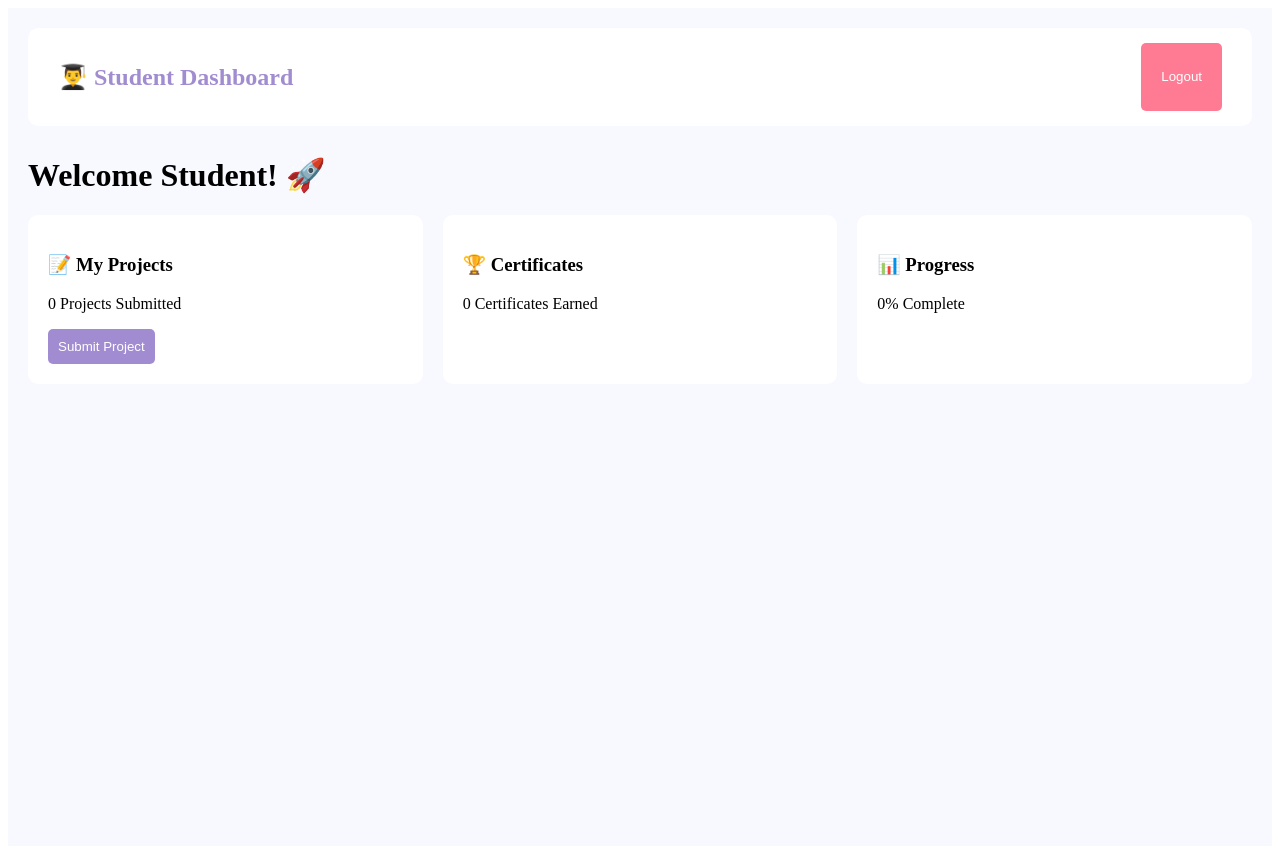
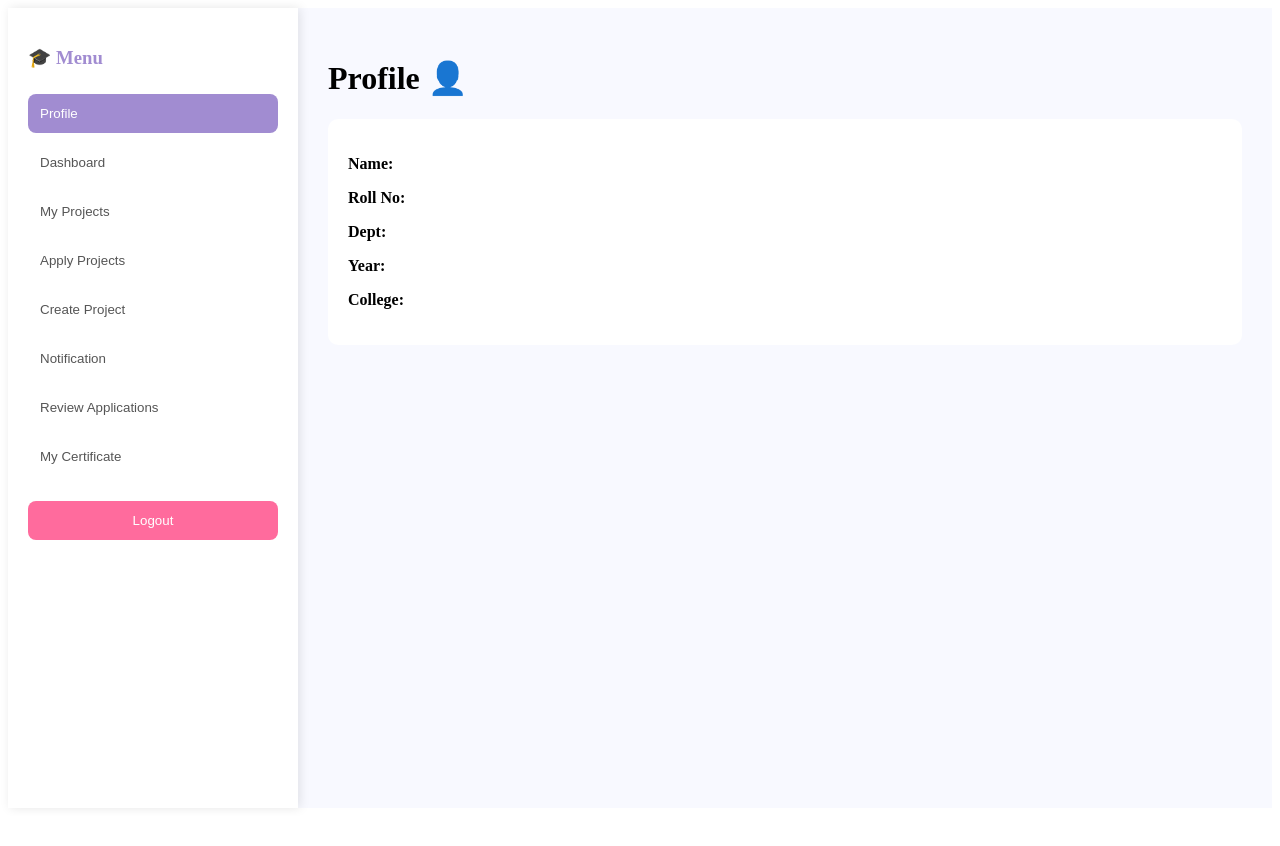
Before and after one commit to kavadihemalatha0317/srit-mi-portal, a Next.js app: page /dashboard in a window 1280 px wide. Shown: the top 846 px of the page. After the commit the page ends 816 px from the top, so only its background shows below. Built offline with nearby package versions, Linux system fonts and the light colour scheme.

Commit message:
Update dashboard.jsx

```diff
--- a/pages/dashboard.jsx
+++ b/pages/dashboard.jsx
@@ -1,32 +1,72 @@
-import React from "react";
+import React, { useState, useEffect } from "react";
 import { useRouter } from "next/router";
 
 export default function Dashboard() {
+  const [page, setPage] = useState("profile");
+  const [user, setUser] = useState({});
   const router = useRouter();
+
+  useEffect(() => {
+    const roll = localStorage.getItem("currentUser");
+    const data = JSON.parse(localStorage.getItem(roll+"_data"));
+    setUser(data || {});
+  },[])
+
+  const sidebarBtn = (label) => (
+    <button onClick={()=>setPage(label.toLowerCase().replace(" ",""))}
+      style={{width:"100%", textAlign:"left", padding:"12px", margin:"5px 0", background:page===label.toLowerCase().replace(" ","")?"#A18CD1":"transparent", color:page===label.toLowerCase().replace(" ","")?"white":"#555", border:"none", borderRadius:"8px", cursor:"pointer"}}>
+      {label}
+    </button>
+  )
+
   return (
-    <div style={{minHeight:"100vh", background:"#f8f9ff", padding:"20px"}}>
-      <header style={{display:"flex", justifyContent:"space-between", background:"white", padding:"15px 30px", borderRadius:"10px"}}>
-        <h2 style={{color:"#a18cd1"}}>👨‍🎓 Student Dashboard</h2>
-        <button onClick={()=>router.push("/")} style={{padding:"10px 20px", background:"#ff7a93", color:"white", border:"none", borderRadius:"5px"}}>Logout</button>
-      </header>
+    <div style={{display:"flex", minHeight:"100vh", background:"#f8f9ff"}}>
+      {/* SIDEBAR */}
+      <div style={{width:"250px", background:"white", padding:"20px", boxShadow:"2px 0 10px rgba(0,0,0,0.1)"}}>
+        <h3 style={{color:"#A18CD1", marginBottom:"20px"}}>🎓 Menu</h3>
+        {sidebarBtn("Profile")}
+        {sidebarBtn("Dashboard")}
+        {sidebarBtn("My Projects")}
+        {sidebarBtn("Apply Projects")}
+        {sidebarBtn("Create Project")}
+        {sidebarBtn("Notification")}
+        {sidebarBtn("Review Applications")}
+        {sidebarBtn("My Certificate")}
+        <button onClick={()=>{localStorage.removeItem("currentUser"); router.push("/");}}
+          style={{width:"100%", padding:"12px", marginTop:"20px", background:"#FF6B9D", color:"white", border:"none", borderRadius:"8px"}}>Logout</button>
+      </div>
 
-      <div style={{marginTop:"30px"}}>
-        <h1>Welcome Student! 🚀</h1>
-        <div style={{display:"grid", gridTemplateColumns:"repeat(3, 1fr)", gap:"20px", marginTop:"20px"}}>
-          <div style={{background:"white", padding:"20px", borderRadius:"10px"}}>
-            <h3>📝 My Projects</h3>
-            <p>0 Projects Submitted</p>
-            <button style={{padding:"10px", background:"#a18cd1", color:"white", border:"none", borderRadius:"5px"}}>Submit Project</button>
+      {/* MAIN CONTENT */}
+      <div style={{flex:1, padding:"30px"}}>
+        {page==="profile" && (
+          <div>
+            <h1>Profile 👤</h1>
+            <div style={{background:"white", padding:"20px", borderRadius:"10px", marginTop:"20px"}}>
+              <p><b>Name:</b> {user.name}</p>
+              <p><b>Roll No:</b> {user.roll}</p>
+              <p><b>Dept:</b> {user.dept}</p>
+              <p><b>Year:</b> {user.year}</p>
+              <p><b>College:</b> {user.college}</p>
+            </div>
           </div>
-          <div style={{background:"white", padding:"20px", borderRadius:"10px"}}>
-            <h3>🏆 Certificates</h3>
-            <p>0 Certificates Earned</p>
+        )}
+        {page==="dashboard" && (
+          <div>
+            <h1>Welcome {user.name}! 😊</h1>
+            <div style={{display:"grid", gridTemplateColumns:"1fr 1fr", gap:"20px", marginTop:"20px"}}>
+              <div style={{background:"white", padding:"20px", borderRadius:"10px"}}>
+                <h3>No. of Projects Done</h3>
+                <p style={{fontSize:"32px", color:"#A18CD1"}}>0</p>
+              </div>
+              <div style={{background:"white", padding:"20px", borderRadius:"10px"}}>
+                <h3>Applications</h3>
+                <p style={{fontSize:"32px", color:"#FF6B9D"}}>0</p>
+              </div>
+            </div>
           </div>
-          <div style={{background:"white", padding:"20px", borderRadius:"10px"}}>
-            <h3>📊 Progress</h3>
-            <p>0% Complete</p>
-          </div>
-        </div>
+        )}
+        {/* MIGATA PAGES KI "Coming Soon" */}
+        {page!=="profile" && page!=="dashboard" && <h1>{page} Page - Coming Soon 😅</h1>}
       </div>
     </div>
   )
```
